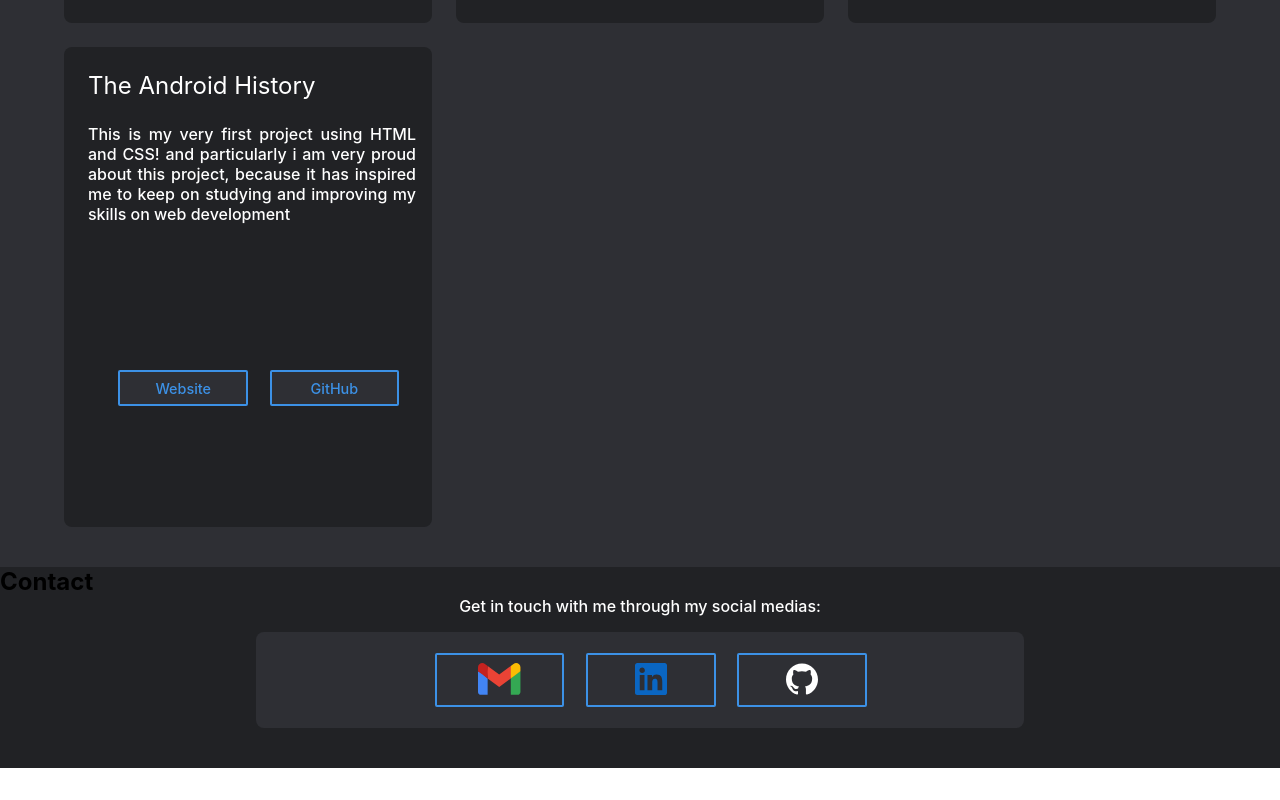
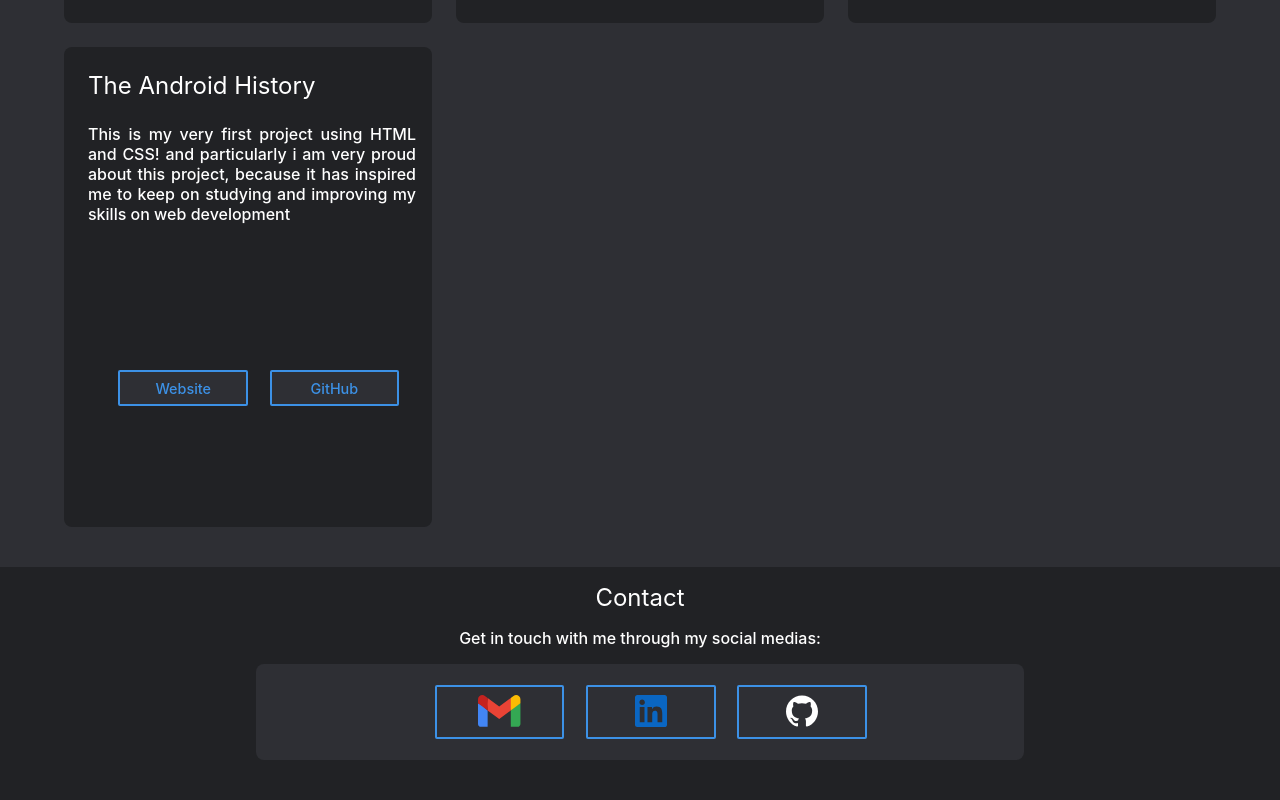
Before and after one commit to italoknd/portfolio, a Vue app in the folder my-portfolio/: page / in a window 1280 px wide. Shown: the part 2570-3370 px from the top of the page. Before the commit the page ends 3338 px from the top, so only its background shows below. Built offline with nearby package versions, Linux system fonts and the light colour scheme.

Commit message:
changing id for global class section header

```diff
--- a/my-portfolio/src/components/Contact.vue
+++ b/my-portfolio/src/components/Contact.vue
@@ -1,7 +1,7 @@
 <template>
   <section id="get-in-touch">
     <div class="contacts-section">
-      <h1 id="contact-header">Contact</h1>
+      <h1 class="section-header">Contact</h1>
       <p>Get in touch with me through my social medias:</p>
       <div id="contacts-container">
         <div class="contacts-box" id="project-1">
```
